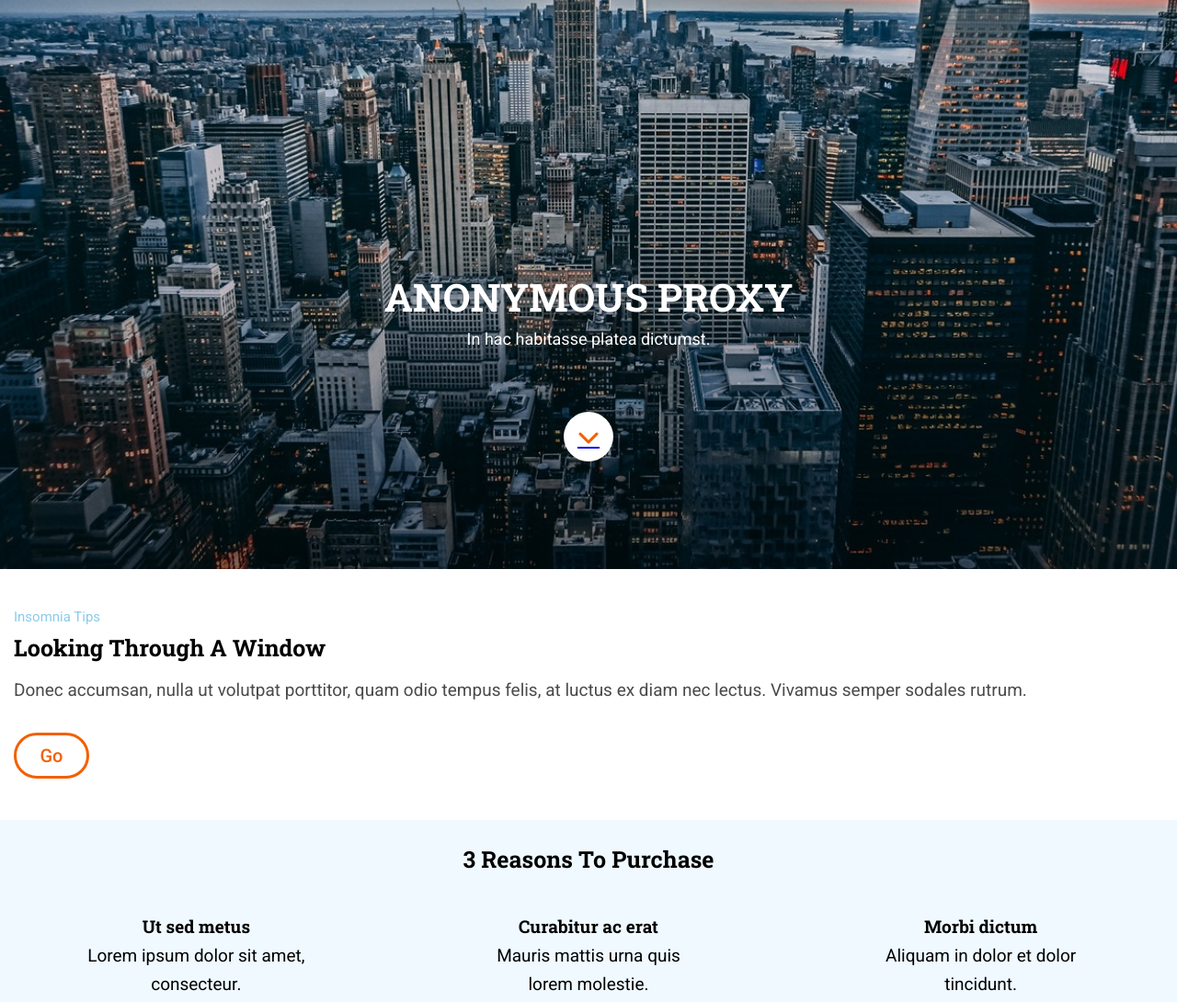
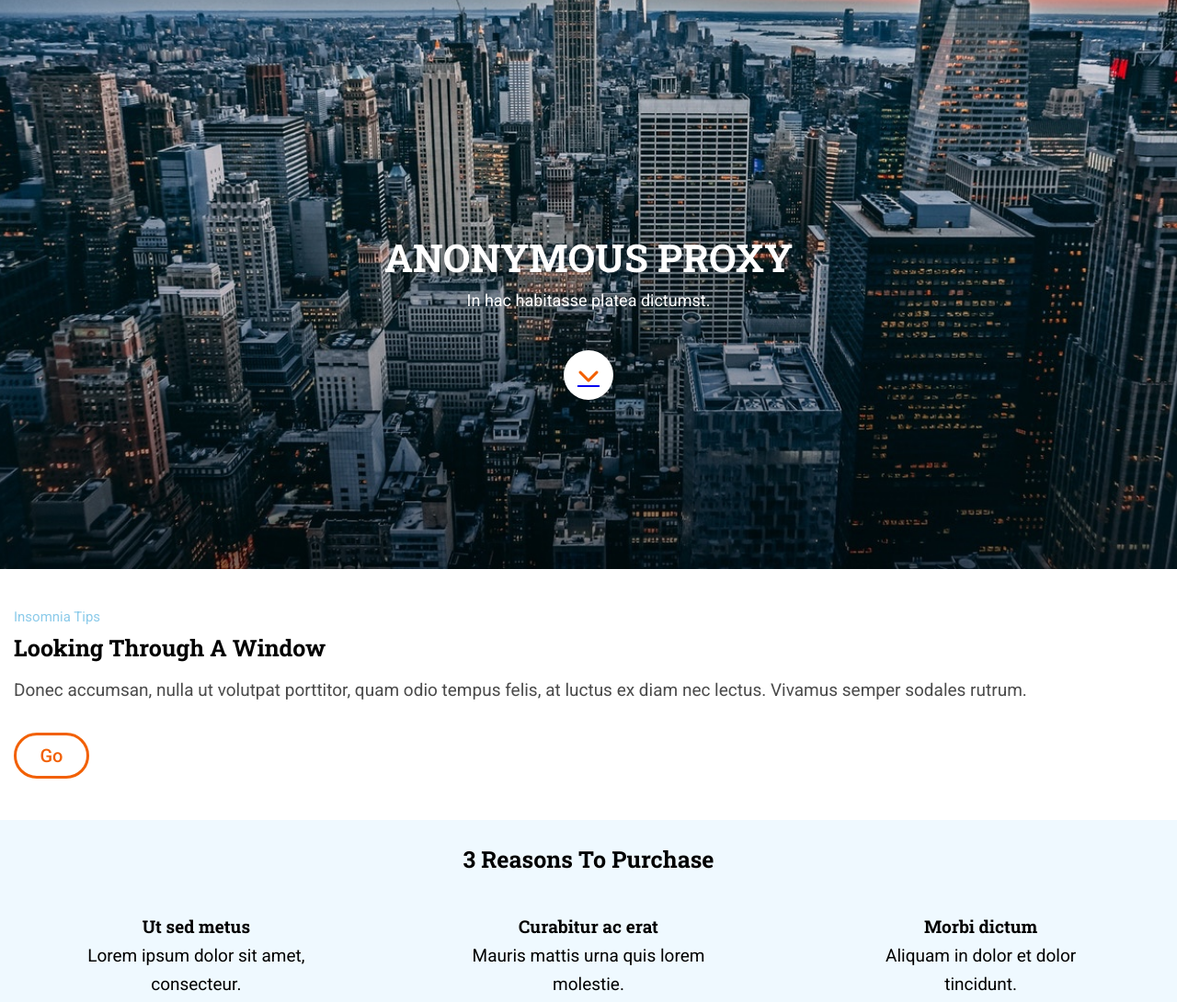
Before and after one commit to Adalab/modulo-1-evaluacion-final-masarom, a website: page src/html/index.html in a window 1280 px wide. Shown: the part 181-1271 px from the top of the page at 92% size. Drawn offline with nearby package versions, Linux system fonts and the light colour scheme; files that its build step writes are made by us from their sources; files whose address does not match are found by name.

Commit message:
fix some issues

```diff
--- a/src/html/partials/main.html
+++ b/src/html/partials/main.html
@@ -1,9 +1,11 @@
 <main class="main" id="home">
     <section class="main__hero">
       <div class="main__container">
-        <h1 class="hero__title">anonymous proxy</h1>
-        <p class="hero__subtitle">In hac habitasse platea dictumst.</p>
-        <a href="#reasons"><i class="fa-solid fa-chevron-down"></i></a>
+        <div class="container__text">
+          <h1 class="hero__title">anonymous proxy</h1>
+          <p class="hero__subtitle">In hac habitasse platea dictumst.</p>
+        </div>
+        <a href="#reasons" class="hero__link"><i class="fa-solid fa-chevron-down"></i></a>
       </div>
     </section>
     <section class="main__tips">
@@ -14,7 +16,7 @@
           Donec accumsan, nulla ut volutpat porttitor, quam odio tempus felis, at luctus ex diam nec lectus. Vivamus semper sodales rutrum.
         </p>
       </article>
-      <a href="https://adalab.es/" class="tips__button">go</a>
+      <a href="https://adalab.es/" target="_blank" class="tips__button">go</a>
     </section>
     <section class="main__reasons reasons__grid" id="reasons">
       <h2 class="reasons__title">3 Reasons To Purchase</h2>
--- a/src/scss/core/_reset.scss
+++ b/src/scss/core/_reset.scss
@@ -139,4 +139,5 @@ table {
 :root {
   font-family: $primary_font_family;
   font-size: 62.5%;
+  scroll-behavior: smooth;
 }
--- a/src/scss/layout/_main.scss
+++ b/src/scss/layout/_main.scss
@@ -1,4 +1,5 @@
 /* section 1: hero */
+
 .main__hero {
     height: 100vh;
     width: 100%;
@@ -6,14 +7,13 @@
     background-position: top;
     background-repeat: no-repeat;
     background-size: cover;
+    object-fit: contain;
     .main__container {
         height: 100%;
         display: flex;
         flex-direction: column;
         justify-content: center;
         align-items: center;
-        position: relative;
-        top: 180px;
     }
     .hero__title {
         font-family: $title_font_family;
@@ -21,16 +21,15 @@
         font-size: 4.2rem;
         line-height: 1.3;
         text-align: center;
-        text-transform: uppercase;
+        text-transform: uppercase;margin-top: 250px;
     }
     .hero__subtitle {
         font-size: 1.8rem;
         text-align: center;
         color: $white;
         padding-top: 10px;
-        padding-bottom: 70px;
+        padding-bottom: 45px;
     }
-
     .fa-chevron-down {
         font-size: 2.4rem;
         color: $button_orange_color;
@@ -101,6 +100,7 @@
         flex-direction: column;
         justify-content: center;
         align-items: center;
+        color: $title_black;
     }
     .grid__title {
         font-family: $title_font_family;
@@ -116,7 +116,7 @@
         text-align: center;
         padding-left: $margin;
         padding-right: $margin;
-        width: 56%;
+        width: 62%;
     }
 
     .reasons__button {
```
